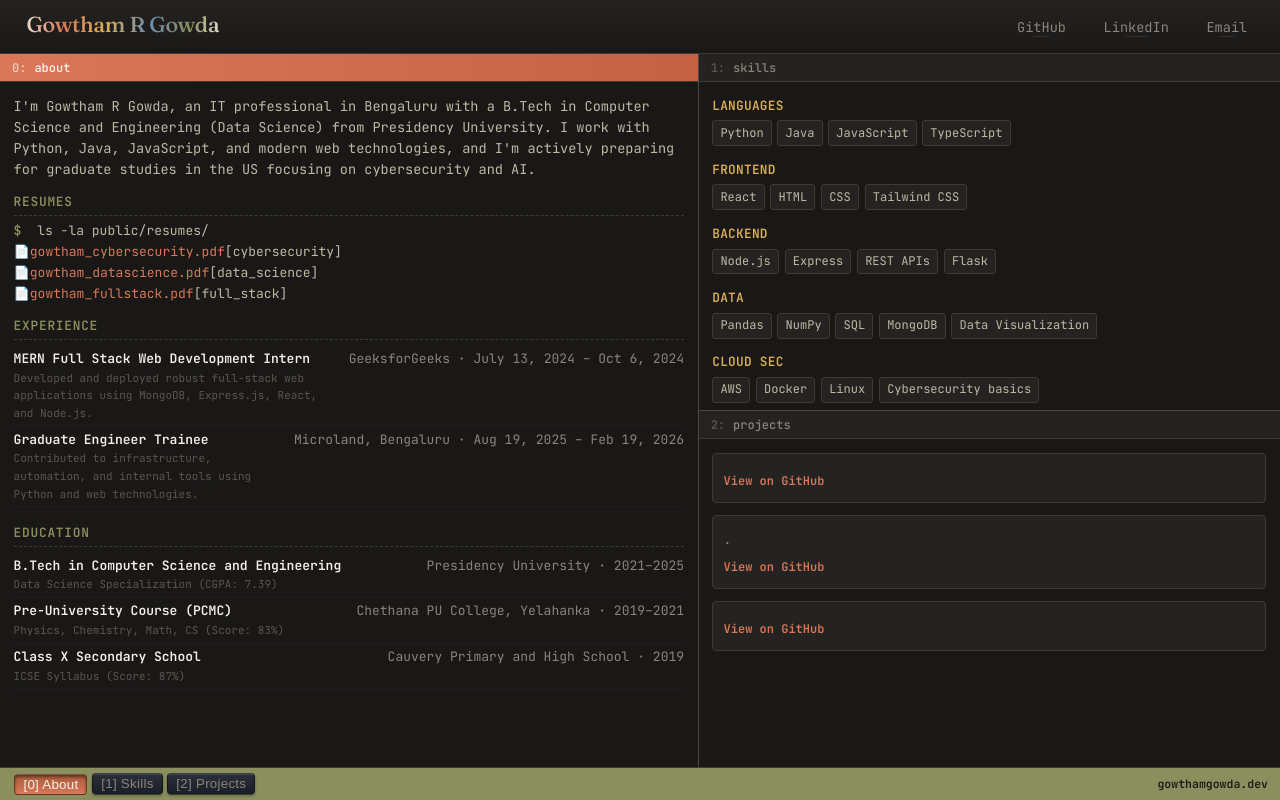
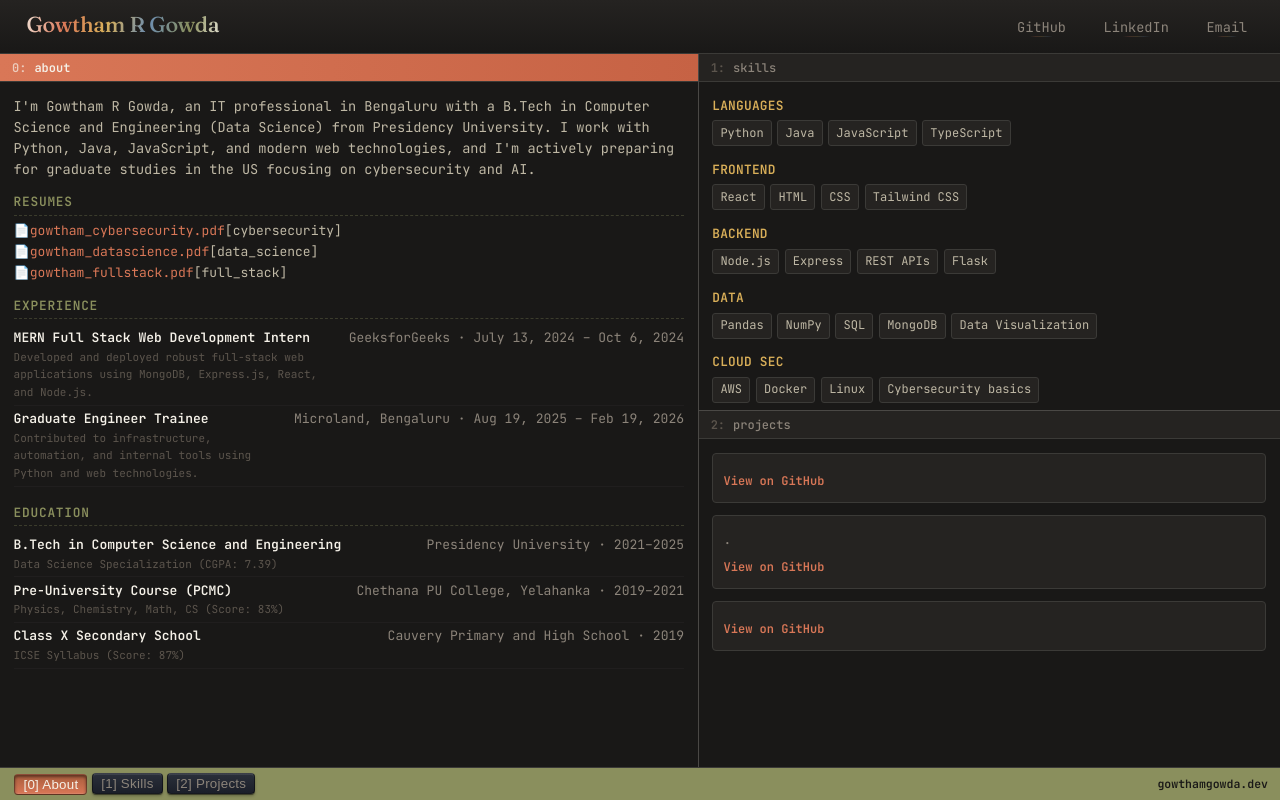
Before and after one commit to gowtham965/Portfolio, a React (Vite) app: page / in a window 1280 px wide. Built offline with nearby package versions, Linux system fonts and the light colour scheme.

Commit message:
style: remove

```diff
--- a/src/components/sections/AboutPane.jsx
+++ b/src/components/sections/AboutPane.jsx
@@ -42,9 +42,6 @@ function AboutPane({ isActive, onFocus }) {
 
         <div className="section-title">Resumes</div>
         <div className="terminal-resumes-container">
-          <div className="terminal-cmd-line">
-            <span className="terminal-prompt">$</span> ls -la public/resumes/
-          </div>
           <div className="terminal-file-list">
             <div className="terminal-file-row">
               <span className="file-icon">📄</span>
```
